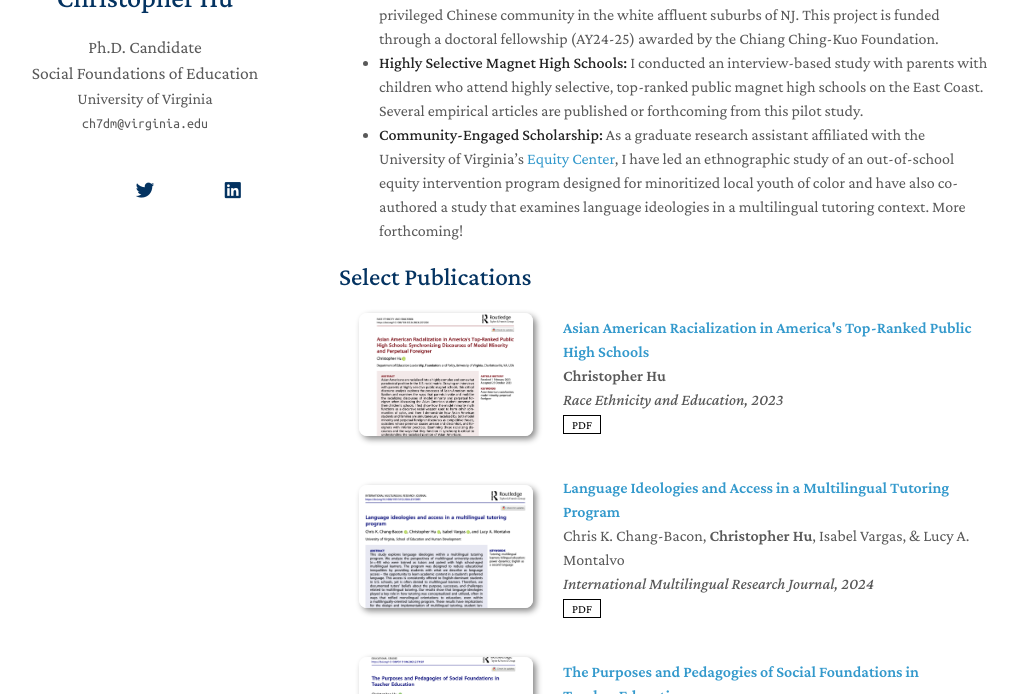
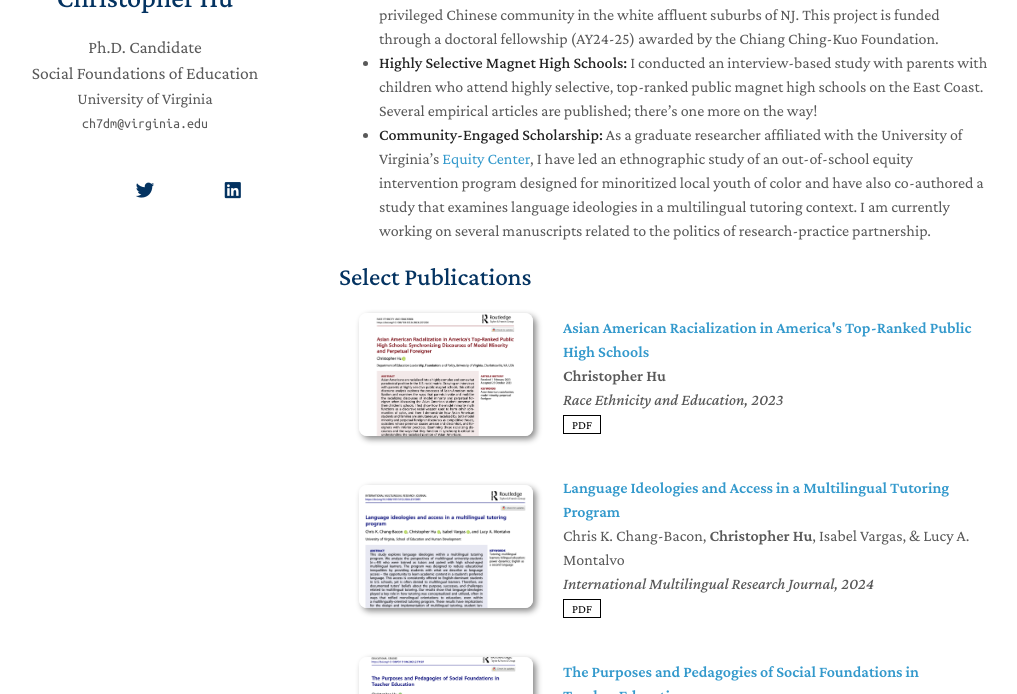
Before and after one commit to MrChristopherHu/profile, a Jekyll site: the page built from index.md, in a window 1280 px wide and 900 px high, scrolled down 318 px, cut to the strip 206-900 px from the top of the window. Shown: the whole strip, without its empty margins (131-1148 px from the left). Built offline with Jekyll 4.4.1, drawn with Linux system fonts in a browser that asks for light colours; nearby versions of some CDN libraries; a style sheet for code colours, icons or effects is not loaded; our own code applies the rules of GitHub Pages for plain Markdown files.

Commit message:
Update index.md

```diff
--- a/index.md
+++ b/index.md
@@ -15,7 +15,7 @@ B.S., Chemistry (minor in Education), Washington and Lee University, 2015
 ## Current Projects
 
 - **An Ethnography of the Ethnoburban Chinese:** I am in the process of writing and revising my dissertation, which examines the collective cultural practices of a highly educated and class privileged Chinese community in the white affluent suburbs of NJ. This project is funded through a doctoral fellowship (AY24-25) awarded by the Chiang Ching-Kuo Foundation.
-- **Highly Selective Magnet High Schools:** I conducted an interview-based study with parents with children who attend highly selective, top-ranked public magnet high schools on the East Coast. Several empirical articles are published or forthcoming from this pilot study.
-- **Community-Engaged Scholarship:** As a graduate research assistant affiliated with the University of Virginia's [Equity Center](https://www.virginiaequitycenter.org/), I have led an ethnographic study of an out-of-school equity intervention program designed for minoritized local youth of color and have also co-authored a study that examines language ideologies in a multilingual tutoring context. More forthcoming!
+- **Highly Selective Magnet High Schools:** I conducted an interview-based study with parents with children who attend highly selective, top-ranked public magnet high schools on the East Coast. Several empirical articles are published; there's one more on the way!
+- **Community-Engaged Scholarship:** As a graduate researcher affiliated with the University of Virginia's [Equity Center](https://www.virginiaequitycenter.org/), I have led an ethnographic study of an out-of-school equity intervention program designed for minoritized local youth of color and have also co-authored a study that examines language ideologies in a multilingual tutoring context. I am currently working on several manuscripts related to the politics of research-practice partnership.
 
 {% include_relative _includes/publications.md %}
```
